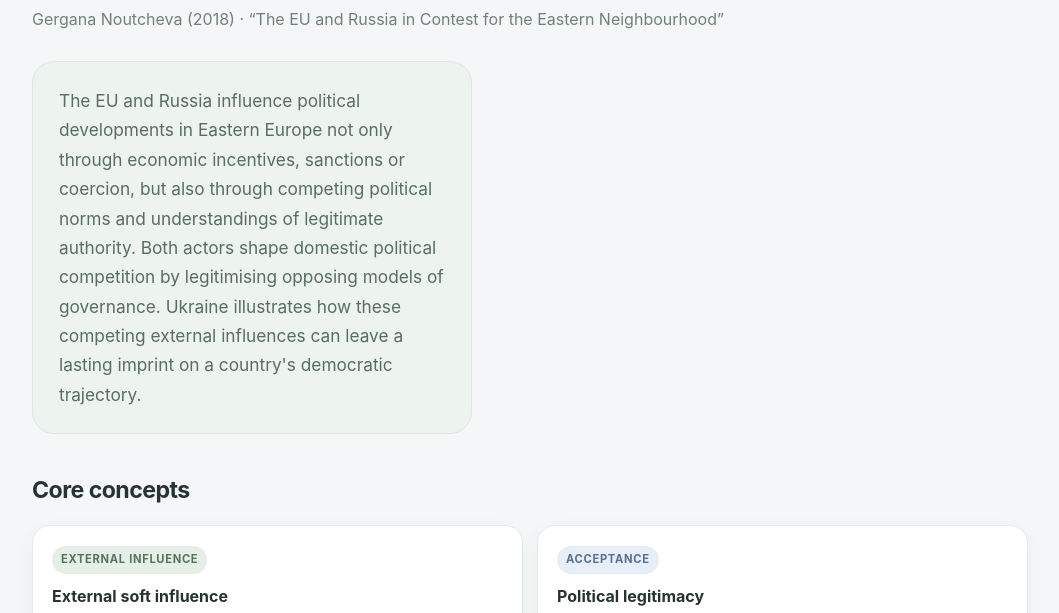
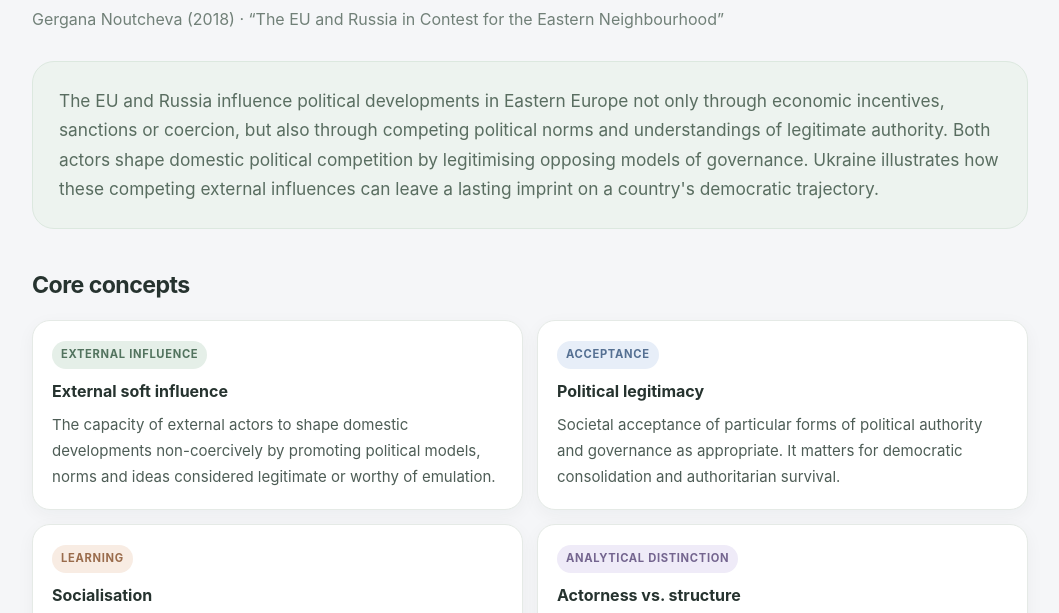
Before and after one commit to steliosoik/my-notebook, a plain HTML site: page courses/democracy-geopolitics/notes/noutcheva.html in a window 1280 px wide. Shown: the part 176-789 px from the top of the page, without its empty margins (110-1169 px from the left). Drawn offline with Linux system fonts and the light colour scheme.

Commit message:
Update noutcheva.html

```diff
--- a/courses/democracy-geopolitics/notes/noutcheva.html
+++ b/courses/democracy-geopolitics/notes/noutcheva.html
@@ -1,4 +1,3 @@
-
 <!DOCTYPE html>
 <html lang="en">
 <head>
@@ -13,7 +12,7 @@
     .eyebrow { color: #71867c; text-transform: uppercase; letter-spacing: .12em; font-size: .72rem; font-weight: 700; }
     .reading-page h1 { font-size: clamp(2rem, 5vw, 3.3rem); line-height: 1.08; letter-spacing: -.045em; margin: 10px 0 12px; }
     .author { color: #718078; margin: 0 0 28px; }
-    .intro { background: #edf3ef; border: 1px solid #dce8df; border-radius: 22px; padding: 24px 26px; font-size: 1.08rem; line-height: 1.7; }
+    .intro { background: #edf3ef; border: 1px solid #dce8df; border-radius: 22px; padding: 24px 26px; font-size: 1.08rem; line-height: 1.7; max-width: none; width: 100%; }
     .section { margin-top: 38px; }
     .section h2 { font-size: 1.45rem; letter-spacing: -.025em; margin: 0 0 16px; }
     .section p, .section li { line-height: 1.72; color: #4e5d56; }
@@ -67,11 +66,9 @@
   <div class="eyebrow">Geopolitical contestation · Reading notes</div>
   <h1>Whose Legitimacy?</h1>
   <p class="author">Gergana Noutcheva (2018) · “The EU and Russia in Contest for the Eastern Neighbourhood”</p>
-
   <div class="intro">
     The EU and Russia influence political developments in Eastern Europe not only through economic incentives, sanctions or coercion, but also through competing political norms and understandings of legitimate authority. Both actors shape domestic political competition by legitimising opposing models of governance. Ukraine illustrates how these competing external influences can leave a lasting imprint on a country's democratic trajectory.
   </div>
-
   <section class="section">
     <h2>Core concepts</h2>
     <div class="concept-grid">
@@ -102,7 +99,6 @@
       </article>
     </div>
   </section>
-
   <section class="section">
     <h2>Four mechanisms of external soft influence</h2>
     <p>Noutcheva organises four complementary mechanisms around the interaction between two dimensions: external agency and norms, and domestic agency and norms (pp. 315–316).</p>
@@ -137,7 +133,6 @@
       </div>
     </div>
   </section>
-
   <section class="section">
     <h2>How the mechanisms interact</h2>
     <p>The four mechanisms are complementary rather than mutually exclusive. Influence can involve deliberate external engagement, domestic political appropriation and the wider circulation of norms at the same time.</p>
@@ -150,7 +145,6 @@
     </div>
     <p>The result depends on domestic receptiveness and on whether competing political models are perceived as legitimate.</p>
   </section>
-
   <section class="section">
     <h2>Ukraine: empirical application</h2>
     <p>Ukraine demonstrates how EU and Russian influence operate simultaneously through formal institutions, informal networks, domestic political actors and the diffusion of ideas.</p>
@@ -166,14 +160,11 @@
         <p>Russia relied on political, economic and cultural networks, including energy-sector connections, pro-Kremlin organisations, Russian-language media and the Orthodox Church. Its narrative presented Euromaidan as an illegitimate, Western-backed coup (pp. 321–322).</p>
       </article>
     </div>
-
     <h3 style="margin:24px 0 10px;">Domestic appropriation and electoral competition</h3>
     <p>Ukrainian political parties incorporated European or Russian political identities into their electoral strategies. The 2004 and 2010 elections reflected competing visions of European liberal democracy and Russian-associated state paternalism. Following Euromaidan, the 2014 election demonstrated a significant shift towards pro-European political forces (pp. 323–324).</p>
-
     <h3 style="margin:24px 0 10px;">Diffusion across borders</h3>
     <p>Euromaidan borrowed organisational practices from international protest movements. Facebook supported domestic coordination, while Twitter helped attract international attention. Conversely, Russian restrictions on NGOs and protests inspired authoritarian legislation under Yanukovych in 2014 (p. 324).</p>
   </section>
-
   <section class="section">
     <h2>Ukraine's changing political trajectory</h2>
     <div class="timeline">
@@ -199,7 +190,6 @@
       </div>
     </div>
   </section>
-
   <section class="section">
     <h2>What determines external influence?</h2>
     <div class="framework">
@@ -213,12 +203,10 @@
       <p>Neither external actor can independently determine Ukraine's political trajectory. Their influence depends on domestic receptiveness and the legitimacy of their political models. Noutcheva concludes that competition between opposing external influences reinforced domestic political competition and may ultimately have improved Ukraine's long-term prospects for democratisation (pp. 325–326).</p>
     </div>
   </section>
-
   <div class="takeaway">
     <h2>Core takeaway</h2>
     <p>Democratisation cannot be understood exclusively through material incentives or domestic political institutions. The legitimacy of competing political models, their domestic appropriation and their diffusion across societies are equally important. External influence is not simply imposed from outside: it is mediated, interpreted and contested by domestic actors.</p>
   </div>
-
   <p class="source-note">Reading notes based on Gergana Noutcheva (2018), “Whose Legitimacy? The EU and Russia in Contest for the Eastern Neighbourhood”, pp. 315–326.</p>
 </main>
 </body>
```
